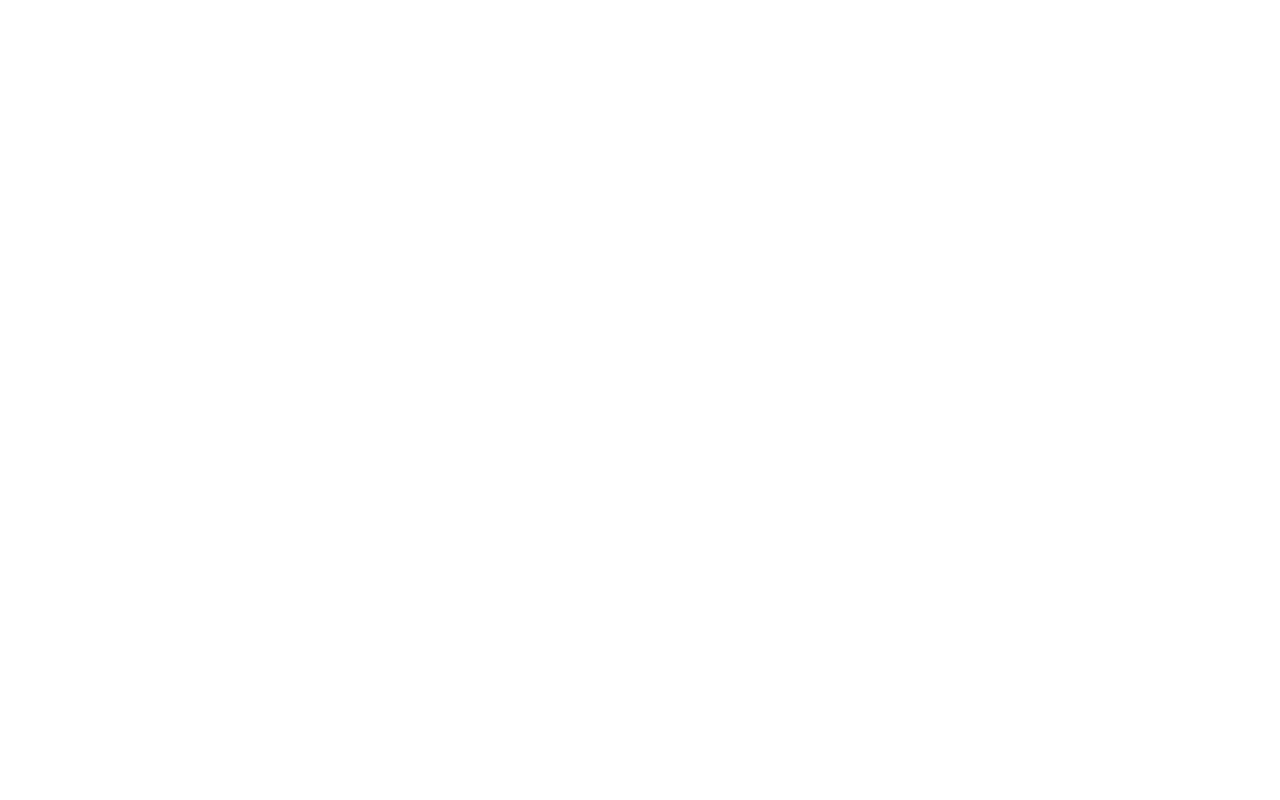
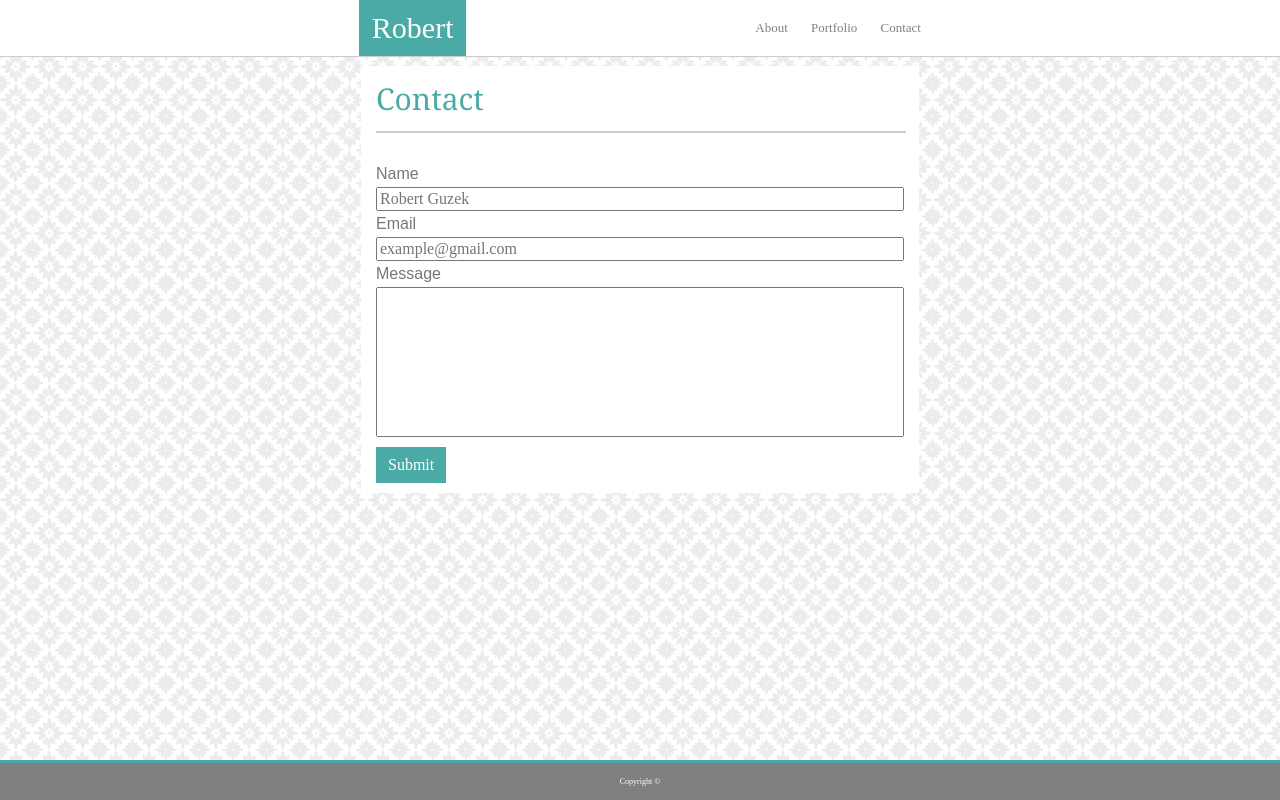
Before and after one commit to Guzcruise/robert-guzek-prework, a plain HTML site: page Module-1_Assessment/contact.html in a window 1280 px wide. Drawn offline with nearby package versions, Linux system fonts and the light colour scheme.

Commit message:
almost done

```diff
--- a/Module-1_Assessment/assets/css/style.css
+++ b/Module-1_Assessment/assets/css/style.css
@@ -202,6 +202,43 @@ footer {
     line-height: -10em;
   }
 
+  #Name {
+    width: 100%;
+    color: #777777;
+    font-family: 'Arial', 'Helvetica Neue', Helvetica, sans-serif;
+    padding: 5px 0;
+  }
+
+  #Email {
+    width: 100%;
+    color: #777777;
+    font-family: 'Arial', 'Helvetica Neue', Helvetica, sans-serif;
+    padding: 5px 0;
+  }
+
+  #Msg {
+      width: 100%;
+      color: #777777;
+      font-family: 'Arial', 'Helvetica Neue', Helvetica, sans-serif;
+      padding: 5px 0;
+  }
+
+  #mess {
+      min-height: 150px;
+      color: #cccccc;
+  }
+
+  input {
+      width: 100%;
+  }
+
+  .btn-info {
+      border-radius: 0 !important;
+      background-color: #4aaaa5;
+      border: none;
+      margin: 10px 0px;
+  }
+
   @media screen and (max-width: 768px) {
 
 .container {
--- a/Module-1_Assessment/contact.html
+++ b/Module-1_Assessment/contact.html
@@ -0,0 +1,67 @@
+<!DOCTYPE html>
+<html lang="en">
+
+<head>
+  <meta charset="UTF-8">
+  <meta name="viewport" content="width=device-width, initial-scale=1.0">
+  <meta http-equiv="X-UA-Compatible" content="ie=edge">
+  <title>Document</title>
+  <link rel="stylesheet" href="https://stackpath.bootstrapcdn.com/bootstrap/4.4.1/css/bootstrap.min.css">
+  <link rel="stylesheet" href="assets/css/reset.css">
+  <link rel="stylesheet" href="assets/css/style.css">
+</head>
+
+<body>
+
+   <header>
+       <h3></h3>
+       <h2>Robert</h2>
+       <nav>
+           <ul class="nav__links">
+               <li><a href="#">About</a></li>
+               <li><a href="#">Portfolio</a></li>
+               <li><a href="#">Contact</a></li>
+           </ul>
+       </nav>
+       <h4></h4>
+   </header>
+
+<div class="container">
+    <div class="wow">
+        <h1><b>Contact</b></h1>
+    </div>
+
+    <div class="row">
+        <div class="col-md-12">
+            <h5 id="Name">Name</h5>
+            <input type="text" placeholder="Robert Guzek">
+        </div>
+    </div>
+
+    <div class="row">
+        <div class="col-md-12">
+            <h5 id="Email">Email</h5>
+            <input type="email" placeholder="example@gmail.com">
+        </div>
+    </div>
+
+    <div class="row">
+        <div class="col-md-12">
+            <h5 id="Msg">Message</h5>
+            <input id="mess" type="text">
+        </div>
+    </div>
+
+    <div class="row">
+        <div class="col-md-12">
+            <h5 id="Sub"></h5>
+            <button type="button" class="btn btn-info">Submit</button>
+        </div>
+    </div>
+
+</div>
+
+<footer>Copyright &copy;</footer>
+</body>
+
+</html>
```
